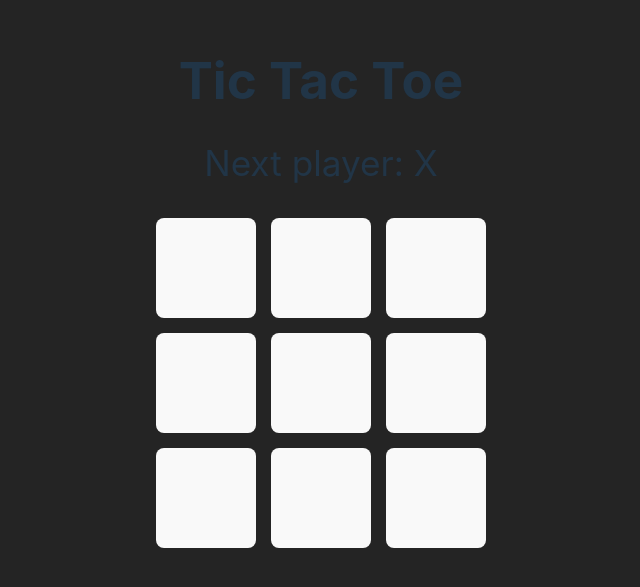
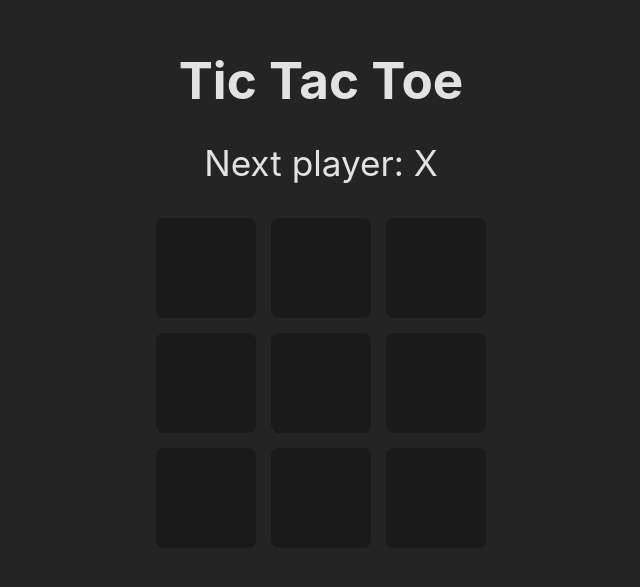
Before and after one commit to dkoncius/React-tic-tac-toe, a React (Vite) app: page / in a window 1280 px wide. Shown: the part 117-704 px from the top of the page, without its empty margins (319-959 px from the left). Built offline with nearby package versions, Linux system fonts and the light colour scheme.

Commit message:
media deleted

```diff
--- a/src/index.css
+++ b/src/index.css
@@ -66,19 +66,3 @@
     color: rgba(255, 255, 255, 0.87);
   }
 }
-
-
-@media (prefers-color-scheme: light) {
-  :root {
-    color: #213547;
-    background-color: #ffffff;
-  }
-
-  a:hover {
-    color: #747bff;
-  }
-
-  button {
-    background-color: #f9f9f9;
-  }
-}
```
